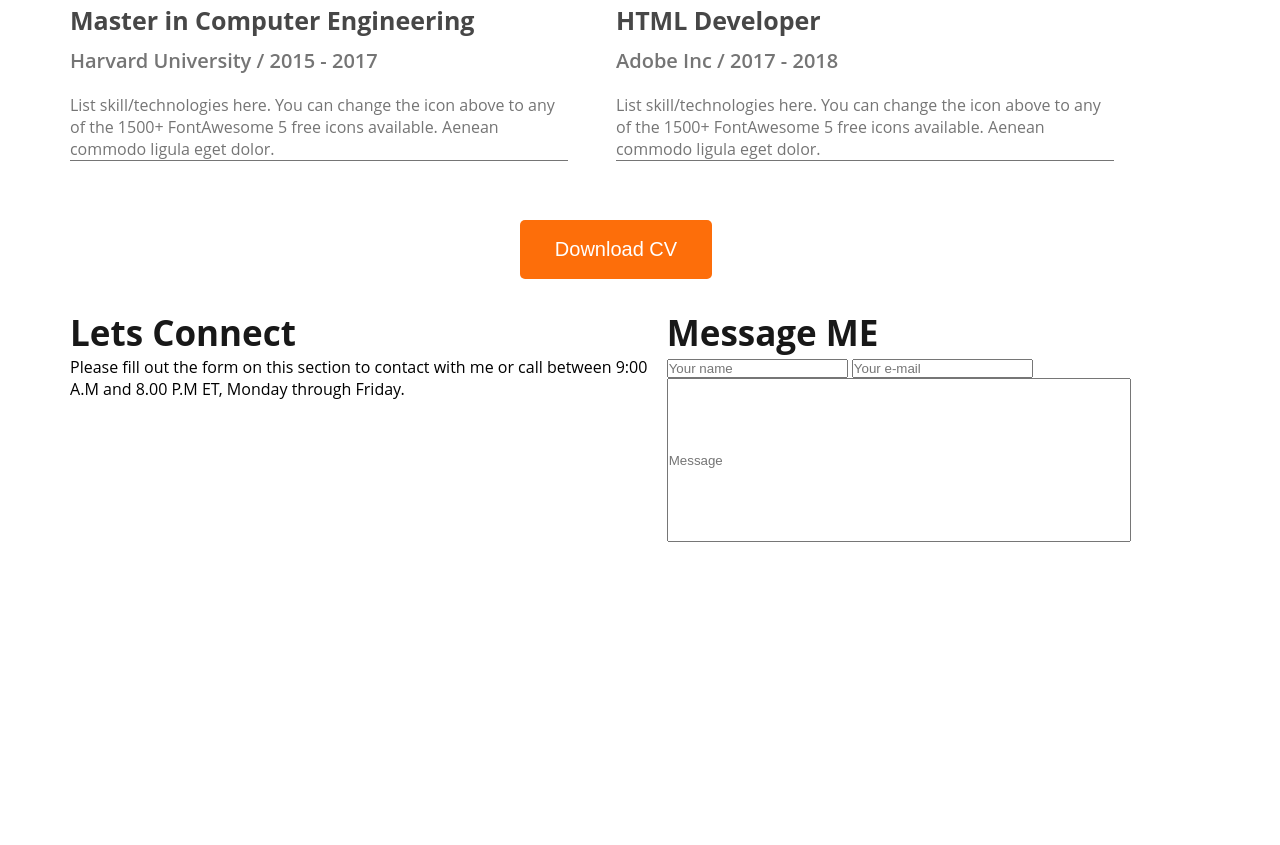
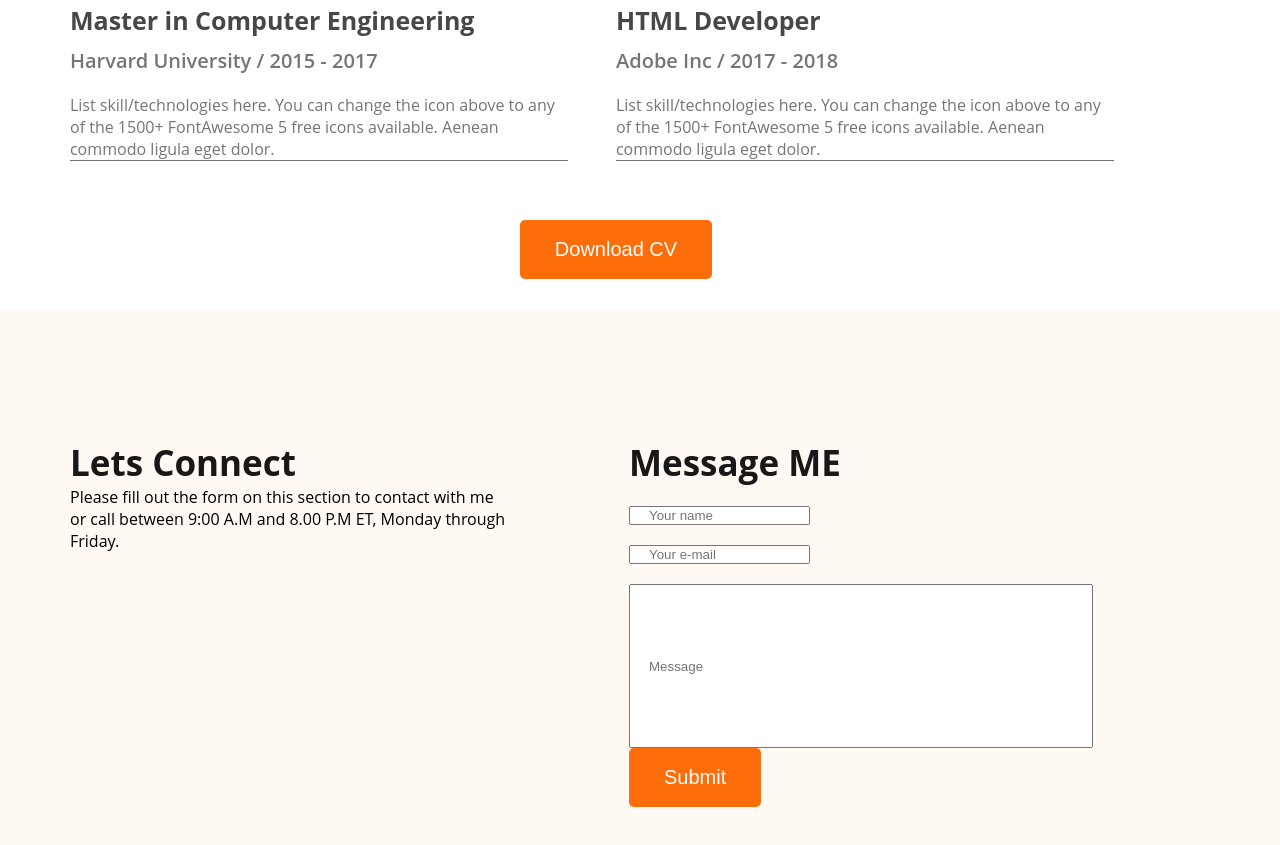
Before and after one commit to stanleynasif/Stans-web-dev_portfolio, a plain HTML site: page index.html in a window 1280 px wide. Shown: the part 2820-3665 px from the top of the page. Before the commit the page ends 3362 px from the top, so only its background shows below. Drawn offline with Linux system fonts and the light colour scheme.

Commit message:
AAAAAAAAAAAH the footer

```diff
--- a/Styles/style.css
+++ b/Styles/style.css
@@ -215,15 +215,32 @@ main section{
 }
 /* Footer Styles */
 footer{
-    max-width: 1140px;
-    margin: 0 auto;
+
 }
 #mbox{
     height: 160px;
     width: 460px;
-    text-align: top left;
 }
 .footer{
     display: flex;
-
+    max-width: 1140px;
+    margin: 0 auto;
+    padding: 130px 0;
 }
+.F1{
+    margin-right: 117px;
+}
+.F12{
+    margin-right: 48;
+    padding:20px 0 28px 0;
+}
+.FM1{
+    display: flex;
+    flex-direction: column;
+    gap: 20px;
+    align-items:start;
+}
+input::placeholder{
+    text-align: left;
+    padding: 18px;
+}
--- a/index.html
+++ b/index.html
@@ -144,7 +144,7 @@
             </div>
          </section>
     </Main>
-    <Footer>
+    <Footer class="secondary-bg">
         <div class="footer">
             <div class="F1">
                 <h3 class="section-title">Lets Connect</h3>
@@ -157,12 +157,13 @@
             </div>
             <div class="F1">
                 <h3 class="section-title">Message ME</h3>
-                <div class="F1">
-                    <form action="">
+                <div class="F12">
+                    <form class="FM1" action="">
                         <input placeholder="Your name" type="text">
                         <input placeholder="Your e-mail" type="email">
                         <input placeholder="Message" type="text" id="mbox">
                     </form>
+                    <button class="btn-primary">Submit</button>
                 </div>
             </div>
         </div>
```
